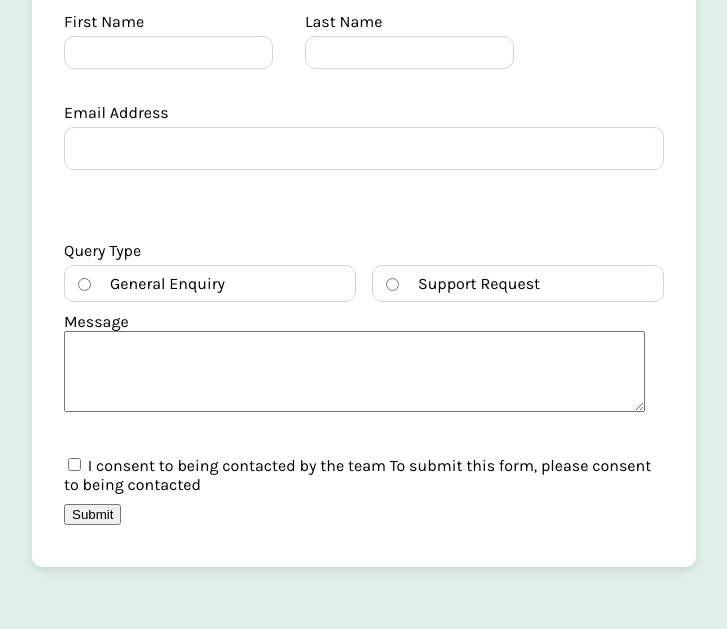
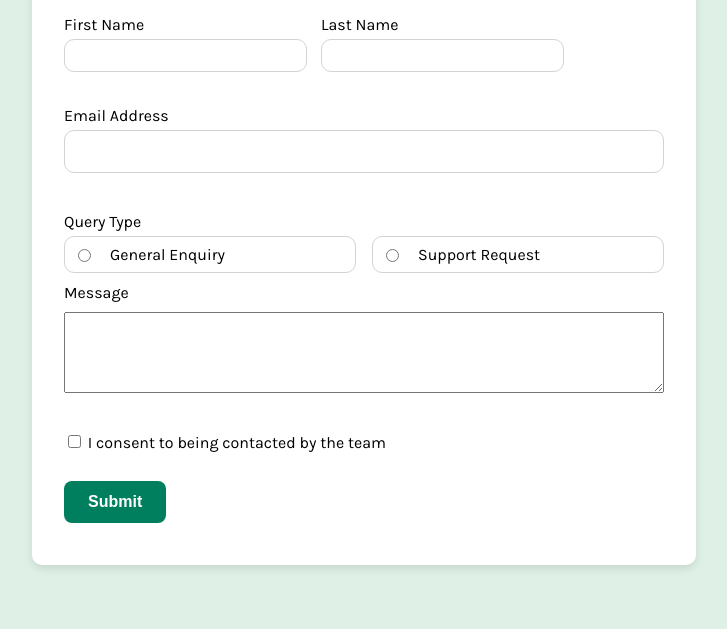
Before and after one commit to F7Z7/Contact-Form, a plain HTML site: page index.html in a window 1280 px wide. Shown: the part 171-800 px from the top of the page, without its empty margins (276-1003 px from the left). Drawn offline with Linux system fonts and the light colour scheme.

Commit message:
minor changes

```diff
--- a/index.html
+++ b/index.html
@@ -36,7 +36,7 @@
             <label for="mail">Email Address</label>
             <input type="email" id="mail" name="mail" required>
             <!--this text will be dynamically added if the entered email is not valid        -->
-            <p id="alertBox"></p>
+            <div id="alertBox"></div>
             <div class="required">This field is required</div>
         </div>
     </div>
@@ -68,13 +68,12 @@
         <label>
             <input type="checkbox" id="agree" name="terms" required>
             I consent to being contacted by the team
-            To submit this form, please consent to being contacted
+            <div class="required">To submit this form, please consent to being contacted</div>
         </label>
     </div>
-    <div class="butn">
-        <button class="submit" onclick="submitFN">Submit</button>
+    <div class="submitbtn">
+        <button class="submit" onclick="submitFN" style="width: 100%">Submit</button>
     </div>
-
     <div class="completion">
     </div>
 
--- a/style.css
+++ b/style.css
@@ -38,7 +38,8 @@ body {
 .fname {
     display: flex;
     justify-content: flex-start;
-    gap: 1rem;
+    gap: 2rem;
+    width: 100%;
 }
 
 .holder {
@@ -72,7 +73,7 @@ body {
 }
 
 input[type="text"] {
-    width: 85%;
+    width: 100%;
     height: 15px; /* Adjust height */
     padding: 0.5rem; /* Add some inner spacing */
     font-size: 1rem; /* Adjust font size */
@@ -96,3 +97,25 @@ input[type="radio"] {
     border: 1px solid lightgray;; /* Border color */
     border-radius: 10px; /* Rounded corners */
 }
+.msg{
+    display: flex;
+    gap: 10px;
+    flex-direction: column;
+    width: 100%;
+}
+.submit {
+    background-color: #007f5f; /* Green color similar to the image */
+    color: white;
+    border: none;
+    border-radius: 8px; /* Rounded corners */
+    padding: 12px 24px; /* Adjust padding for size */
+    font-size: 16px; /* Text size */
+    font-weight: bold;
+    cursor: pointer;
+    transition: background-color 0.3s ease;
+    width: 100%;
+}
+
+.submit:hover {
+    background-color: #005f47; /* Slightly darker green on hover */
+}
```
